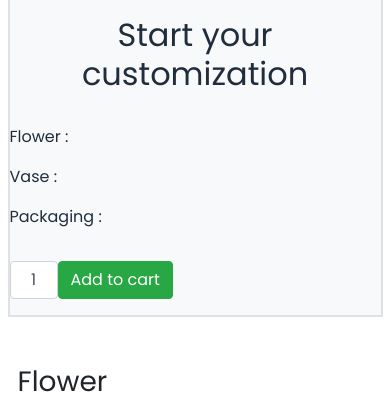
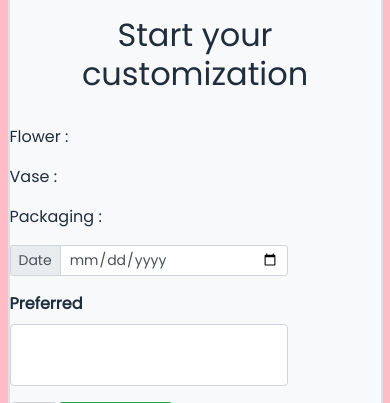
Before and after one commit to Renz-Capena/book_shop, a PHP site: page /book_shop/index.php?p=customize in a window 390 px wide. Shown: the part 463-866 px from the top of the page. Run offline with PHP 8.4, Linux system fonts and the light colour scheme; data comes from the database, SQL or seed files in the repository; some libraries are stand-ins or nearby versions.

Commit message:
update customize, myaccount, message and home bg

```diff
--- a/admin/SMS/index.php
+++ b/admin/SMS/index.php
@@ -5,7 +5,7 @@
 </head>
 <body>
 
-<div class="card card-outline card-info mt-5 p-5">
+<div class="card card-outline card-info mt-5 p-lg-5">
 	<div class="card-header">
 		<!-- <h3 class="card-title text-center">Message</h3> -->
         <h3 class='text-center'>Message</h3>
@@ -27,7 +27,8 @@
         </div>
         <div class="form-group">
             <label for="exampleInputPassword1">Message</label>
-            <input type="text" class="form-control" id="exampleInputPassword1" placeholder="Message here...">
+            <!-- <input type="text" class="form-control" id="exampleInputPassword1" placeholder="Message here..."> -->
+            <textarea name="" class='form-control' id="" style='resize:none;height:200px'></textarea>
         </div>
         <!-- <button type="submit" class="btn btn-primary">Submit</button> -->
         <input type="submit" name="submit" class='btn btn-primary'>
--- a/customize.php
+++ b/customize.php
@@ -12,7 +12,18 @@
                 <p  class="ps-3 ps-lg-0">Flower : <b class='fs-5'><span id='flower'></span></b></p>
                 <p class="ps-3 ps-lg-0">Vase : <b class='fs-5'><span id='base'></span></b></span></p>
                 <p class="ps-3 ps-lg-0">Packaging : <b class='fs-5'><span id='packaging'></span></b></p>
-                <div class="d-flex mt-lg-5 ps-3 pb-3 ps-lg-0 pb-lg-0 pt-lg-5 pt-3">
+                <div class="input-group input-group-sm mb-3 w-75 ps-3 ps-lg-0">
+                    <div class="input-group-prepend">
+                        <span class="input-group-text" id="inputGroup-sizing-sm">Date</span>
+                    </div>
+                    <input type="date" class="form-control" aria-label="Small" aria-describedby="inputGroup-sizing-sm">
+                </div>
+                <div class="mb-3 w-75 ps-3 ps-lg-0">
+                    <label for="">Preferred</label>
+                    <!-- <input type="date" class="form-control" aria-label="Small" aria-describedby="inputGroup-sizing-sm"> -->
+                    <textarea name="" class='form-control' id="" style='resize:none'></textarea>
+                </div>
+                <div class="d-flex mt-lg-5 ps-3 pb-3 ps-lg-0 pb-lg-0">
                     <input class="form-control text-center me-3" id="inputQuantity" type="num" value="1" style="max-width: 3rem" name="quantity" />
                     <button class="btn btn-success flex-shrink-0" type="submit">
                         <i class="bi-cart-fill me-1"></i>
--- a/home.php
+++ b/home.php
@@ -57,7 +57,7 @@
 </style>
 <section class="py-3">
     <div class="container px-4 px-lg-5 mt-5" >
-      <h2 class="mb-4 fw-normal" style="letter-spacing: 2px; font-size: 3vw; color: #FF91A4; border-bottom: 1px solid #FB607F; font-family: 'Great Vibes'">Featured Products</h2>
+      <h2 class="mb-4 fw-normal text-center py-lg-4 my-lg-5" style="letter-spacing: 2px; font-size: 3vw; color: red; border-bottom: 1px solid ; font-family: 'Great Vibes'">Featured Products</h2>
         <div class="row gx-4 gx-lg-5 row-cols-md-3 row-cols-xl-4 justify-content-center">
             <?php
                 $products = $conn->query("SELECT * FROM `products` where status = 1 order by rand() limit 8 ");
--- a/inc/footer.css
+++ b/inc/footer.css
@@ -1,3 +1,6 @@
+body{
+    background-color: #ffbcc7;
+}
 .footer_container{
     /* border: 1px solid red; */
     display: flex;
@@ -32,4 +35,11 @@
         display: grid !important;
         gap: 10px;
     }
+    .table_parent_css{
+        overflow-x: scroll;
+    }
+    .table_container_css{
+        /* border: 1px solid red; */
+        width: 1000px;
+    }
 }
--- a/inc/footer.php
+++ b/inc/footer.php
@@ -68,7 +68,7 @@
 
   <!-- Footer  NEW-->
 
-  <footer class="text-center text-lg-start text-white" style="background-color: #4EA217">
+  <footer class="text-center text-lg-start text-white" style="background-color: #4d5b70">
     <div class="container p-4 pb-0">
       <section class="text-center">
         <h6 class="text-uppercase mb-4 font-weight-bold">Contact Us</h6>
```
